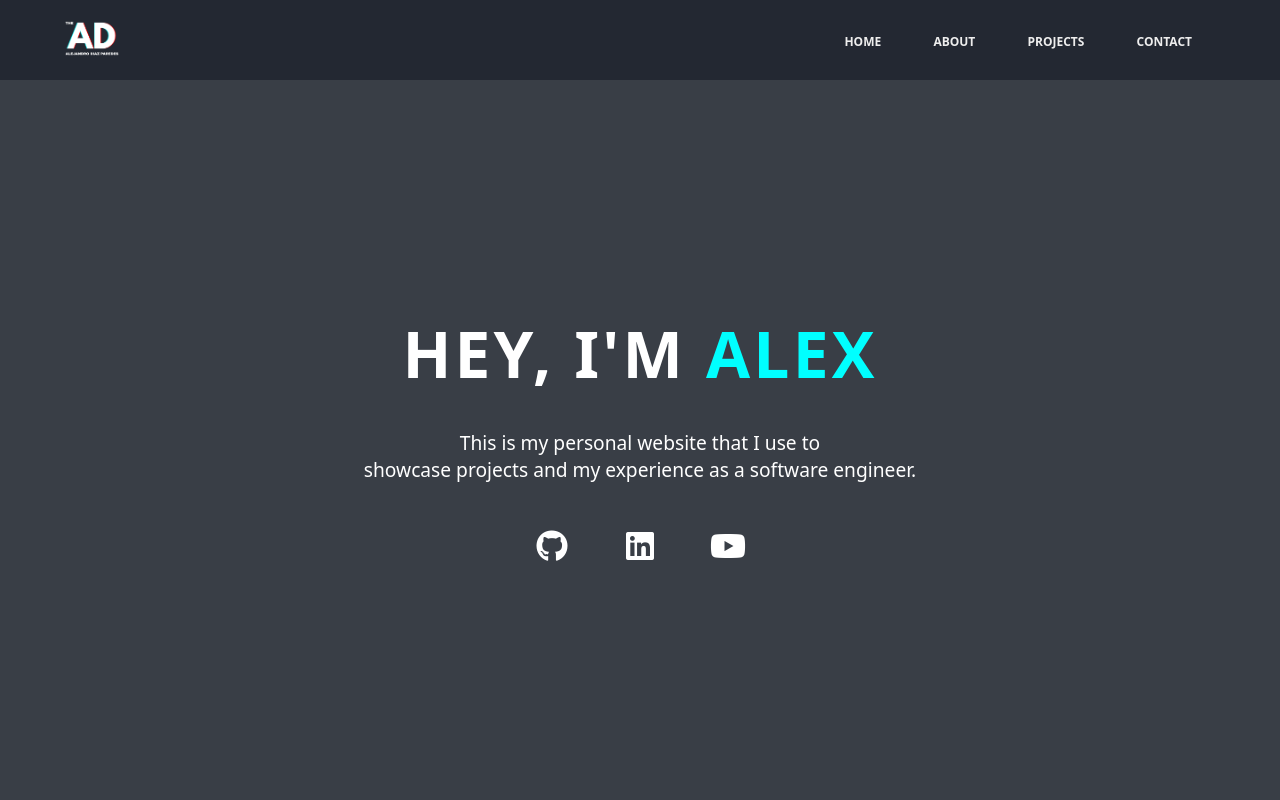
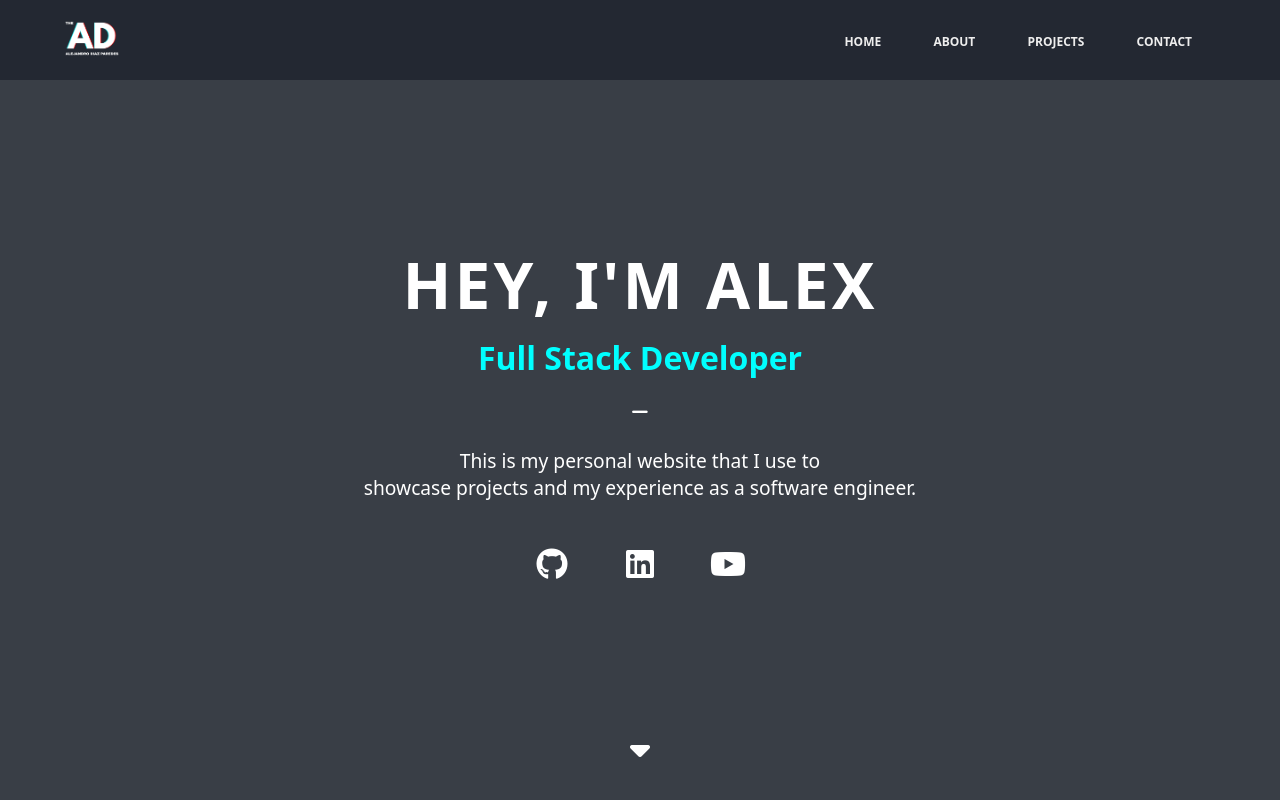
Before and after one commit to adiazpar/portfolio, a plain HTML site: page index.html in a window 1280 px wide. Shown: the top 800 px of the page. Drawn offline with Linux system fonts and the light colour scheme.

Commit message:
Changed header text and added a scroll indicator. Will start working on animations next.

```diff
--- a/index.html
+++ b/index.html
@@ -31,7 +31,9 @@
     <div id="header">
         <div class="header-container">
             <div class="header-text">
-                <h1>HEY, I'M <span>ALEX</span></h1>
+                <h1>HEY, I'M ALEX</h1>
+                <h2>Full Stack Developer</h2>
+                <i class="separator fa-solid fa-minus"></i>
                 <p class="sub-text">This is my personal website that I use to
                     <br>showcase projects and my experience as a software engineer.
                 </p>
@@ -48,6 +50,9 @@
                 </a>
             </div>
         </div>
+    </div>
+    <div class="scroll-down-indicator">
+        <i class="fa-solid fa-caret-down fa-bounce fa-2xl"></i>
     </div>
 
     <!------------------ about ------------------>
--- a/styles.css
+++ b/styles.css
@@ -80,8 +80,10 @@ nav {
     scale: 1;
 
 }
+@media (hover: hover) and (pointer: fine) {
     .logo:hover {
         scale: 1.05;
+    }
 }
 .hamburger {
     display: none;
@@ -95,8 +97,10 @@ nav {
     transition: color 0.25s;
     color: var(--dark-tertiary-color);
 }
+@media (hover: hover) and (pointer: fine) {
     .hamburger:hover {
         color: var(--dark-accent-color);
+    }
 }
 nav ul li {
     display: inline-block;
@@ -112,9 +116,11 @@ nav ul li {
     text-transform: uppercase;
     transition: color 0.25s;
 }
+@media (hover: hover) and (pointer: fine) {
     nav ul li:hover {
         color: var(--dark-accent-color);
         cursor: pointer;
+    }
 }
 
 @media screen and (max-width: 700px) {
@@ -156,10 +162,12 @@ nav ul li:hover {
     position: static;
     margin-top: 80px;
     padding: 0 10%;
-    min-height: calc(100vh - 80px);
+    min-height: calc(100vh - 130px);
+
     display: flex;
     align-items: center;
     justify-content: center;
+    flex-direction: column;
 }
 .header-text {
     font-size: clamp(0.8rem, 2vw, 1.2rem);
@@ -169,6 +177,11 @@ nav ul li:hover {
     font-size: clamp(3rem, 6vw, 4rem);
     letter-spacing: 0.05em;
 }
+.header-text h2 {
+    margin-top: 8px;
+    font-size: clamp(1rem, 2.5vw, 2rem);
+    color: var(--dark-accent-color);
+}
 .header-text h1 a {
     color: var(--text-primary-color);
 }
@@ -176,9 +189,11 @@ nav ul li:hover {
     color: var(--text-accent-color);
 }
 .header-text .sub-text {
-    padding-top: 32px;
     font-size: clamp(1rem, 2vw, 1.2rem);
     font-weight: lighter;
+}
+.header-text .separator {
+    padding: 24px 0;
 }
 
 
@@ -198,8 +213,18 @@ nav ul li:hover {
     transition: color 0.25s;
     text-decoration: none;
 }
+@media (hover: hover) and (pointer: fine) {
     .social-btn:hover {
         color: var(--dark-accent-color);
+    }
+}
+
+.scroll-down-indicator {
+    display: flex;
+    align-items: center;
+    justify-content: center;
+
+    margin-bottom: 50px;
 }
 
 /* ------------------ about ------------------ */
@@ -262,8 +287,10 @@ nav ul li:hover {
     bottom: -8px;
     transition: 0.25s;
 }
+@media (hover: hover) and (pointer: fine) {
     .tab-links:hover {
         color: var(--text-primary-color);
+    }
 }
 .tab-links.active-link::after {
     width: 50%;
@@ -275,8 +302,10 @@ nav ul li:hover {
 
     transition: 0.25s;
 }
+@media (hover: hover) and (pointer: fine) {
     .tab-contents ul li:hover {
         font-weight: bold;
+    }
 }
 .tab-contents ul li span {
     color: var(--text-accent-color);
```
Lines whose indentation alone changed are shown as unchanged.
